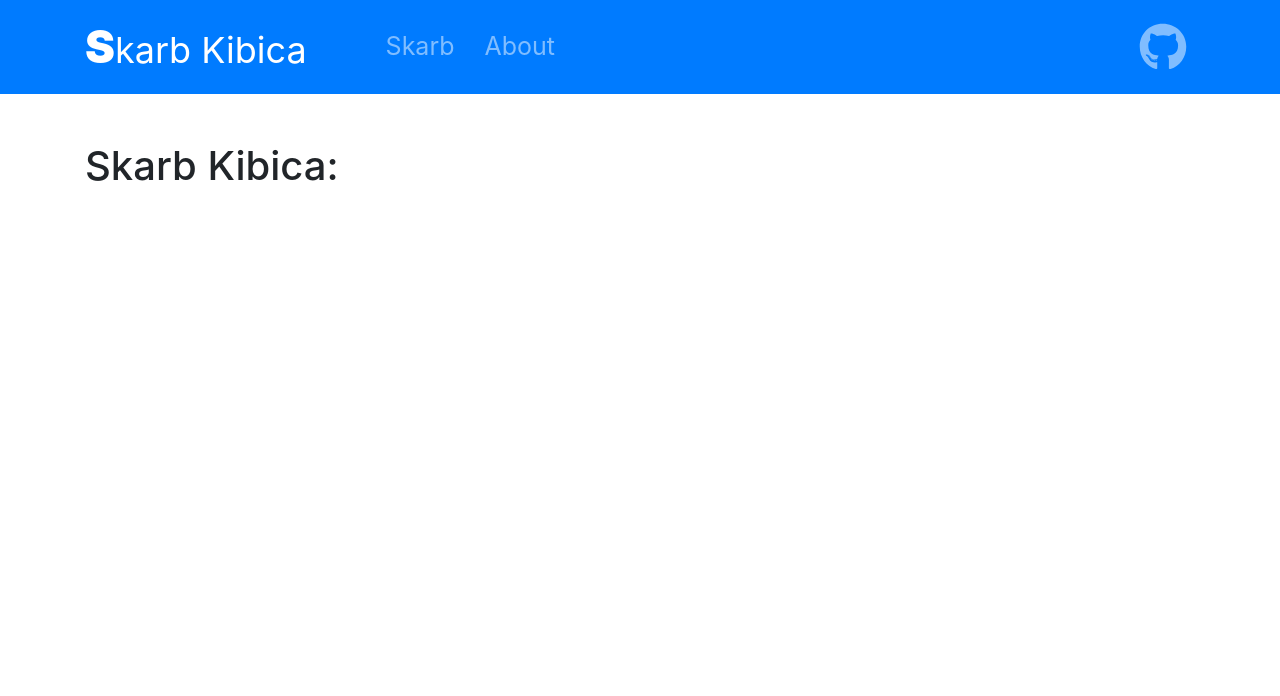
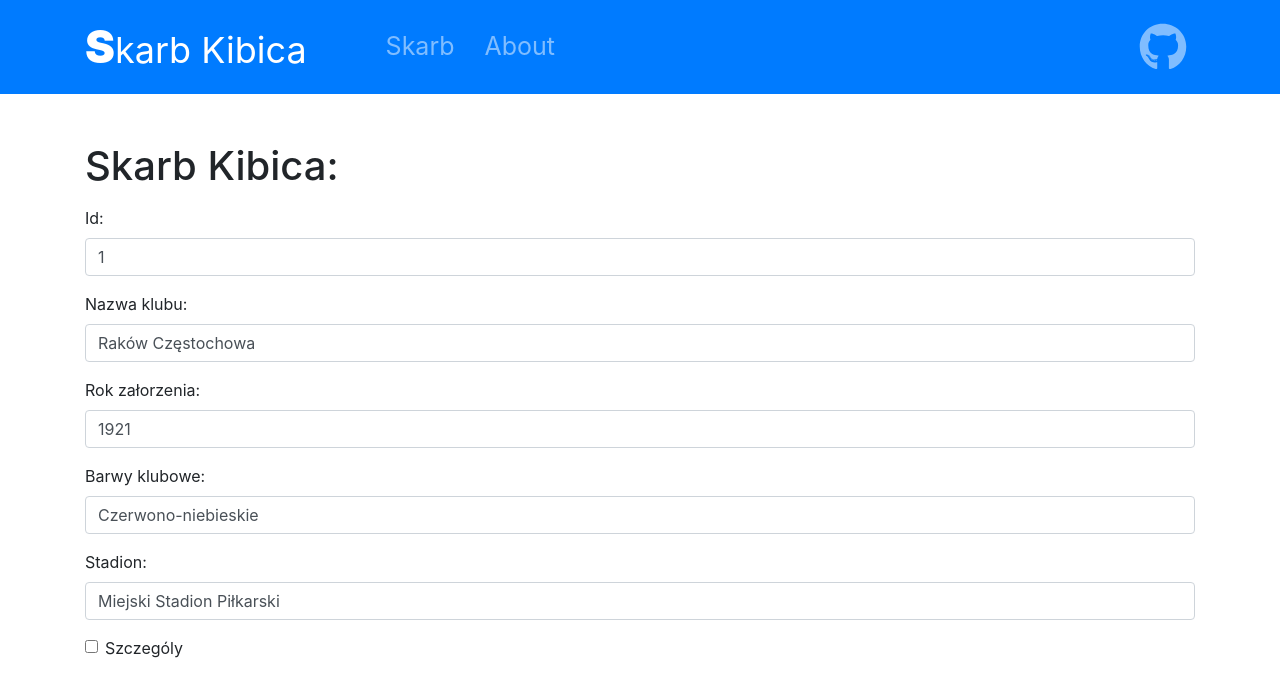
Before and after one commit to Kukulim/SkarbKibicaVue, a Vue app: page /skarb in a window 1280 px wide. Shown: the top 696 px of the page. Built offline with nearby package versions, Linux system fonts and the light colour scheme.

Commit message:
dodana strona głowna

```diff
--- a/src/views/skarb.vue
+++ b/src/views/skarb.vue
@@ -1,6 +1,70 @@
 <template>
   <div class="container">
     <h1 class="mt-5 mb-3">Skarb Kibica:</h1>
+    <form>
 
+      <div class="form-group">
+        <label for="id">Id:</label>
+        <label class="input form-control" id="id">{{ klub.id }}</label>
+      </div>
+
+      <div class="form-group">
+        <label for="name">Nazwa klubu:</label>
+        <input class="input form-control" id="name" v-model="klub.name" />
+      </div>
+
+      <div class="form-group">
+        <label for="name">Rok załorzenia:</label>
+        <input class="input form-control" id="name" v-model="klub.created" />
+      </div>
+
+      <div class="form-group">
+        <label for="name">Barwy klubowe:</label>
+        <input class="input form-control" id="name" v-model="klub.clubColors" />
+      </div>
+
+      <div class="form-group">
+        <label for="name">Stadion:</label>
+        <input class="input form-control" id="name" v-model="klub.stadium.name" />
+      </div>
+
+      <div class="form-check">
+        <input type="checkbox" class="form-check-input" id="showMore" v-model="showMore" />
+        <label for="showMore" class="form-check-label">Szczególy</label>
+      </div>
+
+      <div class="form-group" v-show="showMore">
+        <label for="name">Adress:</label>
+        <input class="input form-control" id="name" v-model="klub.stadium.adress" />
+      </div>
+
+      <div class="form-group" v-show="showMore">
+        <label for="name">Ilość miejsc:</label>
+        <input class="input form-control" id="name" v-model="klub.stadium.seats" />
+      </div>
+
+    </form>
   </div>
 </template>
+
+<script>
+export default {
+  name: "Kluby",
+  data() {
+    return {
+      showMore: false,
+      klub: {
+        id: 1,
+        name: "Raków Częstochowa",
+        clubColors: "Czerwono-niebieskie",
+        created: 1921,
+        stadium: {
+          name: "Miejski Stadion Piłkarski",
+          adress: "Limanowskiego 83",
+          seats: 4200
+        }
+      }
+    };
+  }
+};
+</script>
```
